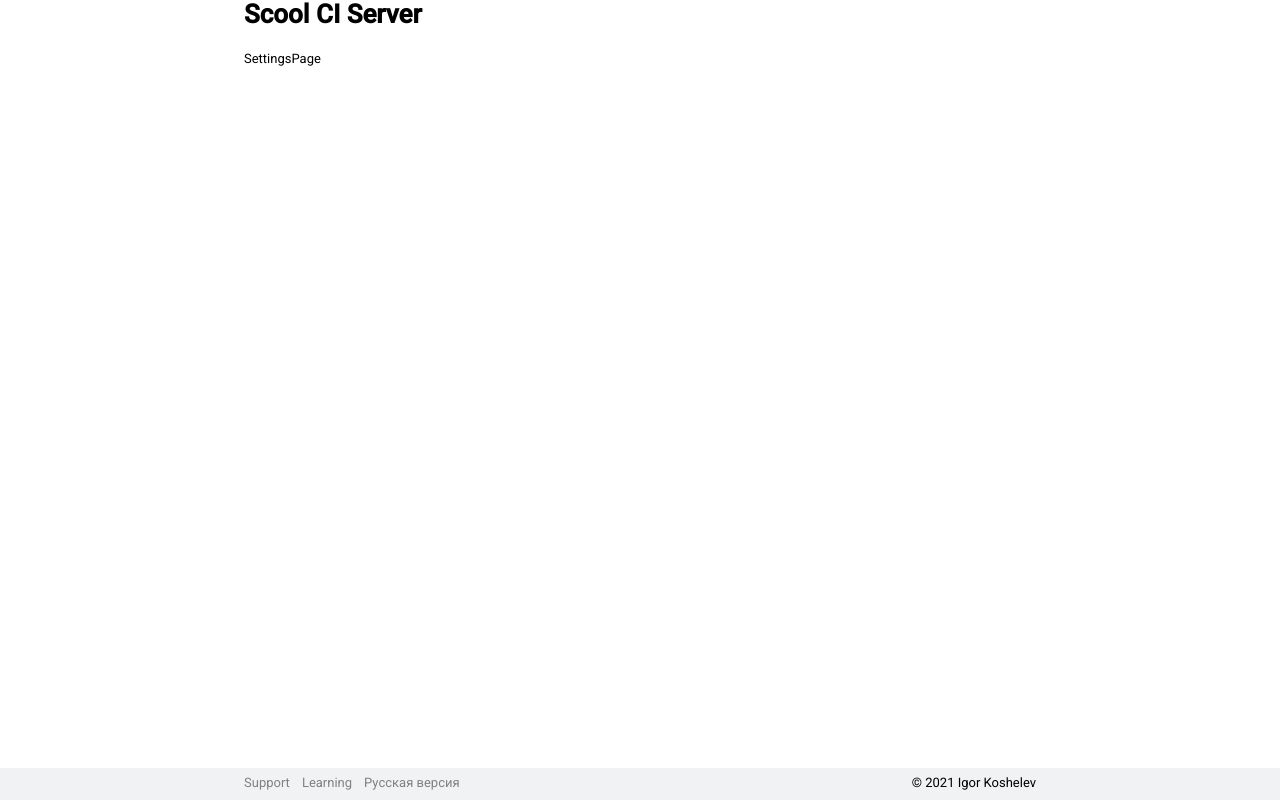
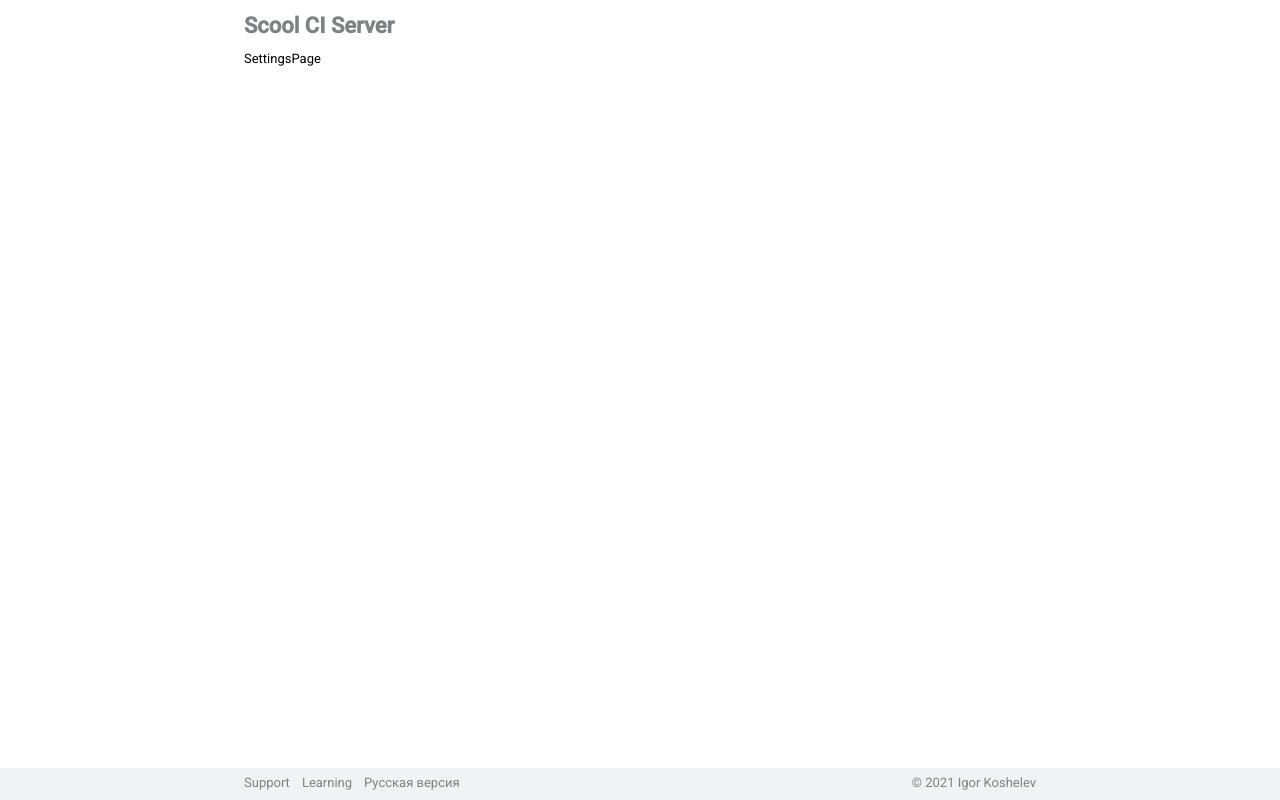
Before and after one commit to i-kosh/shri-react-1, a React (Create React App) app: page /settings in a window 1280 px wide. Built offline with nearby package versions, Linux system fonts and the light colour scheme.

Commit message:
feat: возможность указывать заголовок

```diff
--- a/src/layouts/Default/index.tsx
+++ b/src/layouts/Default/index.tsx
@@ -1,13 +1,30 @@
 import { FunctionComponent } from 'react'
 import { PageContainer } from '../../components/PageContainer'
+import classNames from 'classnames'
 import './style.scss'
 
-export const DefaultLayout: FunctionComponent = ({ children }) => {
+export interface DefaultLayoutProps {
+  title?: string
+}
+
+export const DefaultLayout: FunctionComponent<DefaultLayoutProps> = ({
+  children,
+  title,
+}) => {
+  const headerTitle = title || 'Scool CI Server'
+
+  const titleClasses = classNames({
+    'page__header-title': true,
+    'page__header-title--dimm': !title,
+  })
+
   return (
     <div className="page">
-      <header className="page__header">
+      <header>
         <PageContainer>
-          <h1>Scool CI Server</h1>
+          <div className="page__header">
+            <h1 className={titleClasses}>{headerTitle}</h1>
+          </div>
         </PageContainer>
       </header>
 
--- a/src/layouts/Default/style.scss
+++ b/src/layouts/Default/style.scss
@@ -10,6 +10,21 @@
 
 .page__header {
   min-height: 52px;
+  display: flex;
+  align-items: center;
+  padding: 8px 0;
+}
+
+.page__header-title {
+  font-size: 18px;
+
+  @media (min-width: $desktop) {
+    font-size: 22px;
+  }
+}
+
+.page__header-title--dimm {
+  color: var(--color-text-second);
 }
 
 .page__main {
@@ -54,4 +69,5 @@
 
 .footer-copy {
   cursor: default;
+  color: var(--color-text-second);
 }
```
